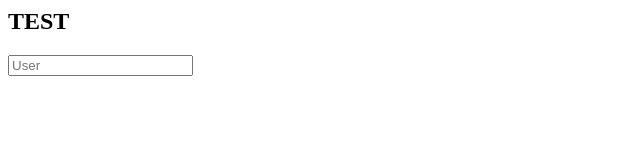
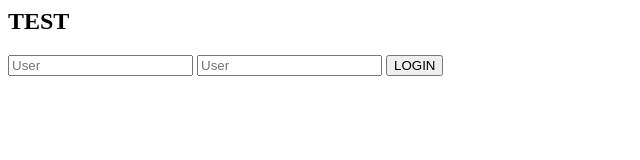
Before and after one commit to jeanvan03/jeanvan, a plain HTML site: page index.html in a window 1280 px wide. Shown: the whole page, without its empty margins (0-640 px from the left). Drawn offline with Linux system fonts and the light colour scheme.

Commit message:
Update index.html

```diff
--- a/index.html
+++ b/index.html
@@ -1,2 +1,4 @@
 <h2>TEST</h2>
 <input type="text" placeholder="User">
+<input type="password" placeholder="User">
+<button type="button">LOGIN</button>
```
